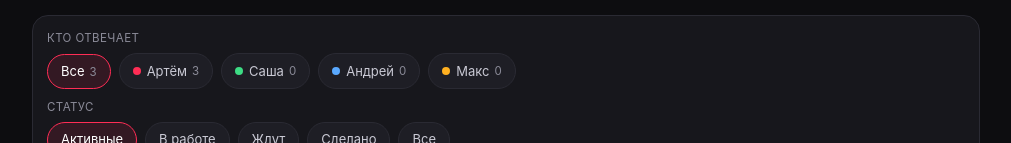
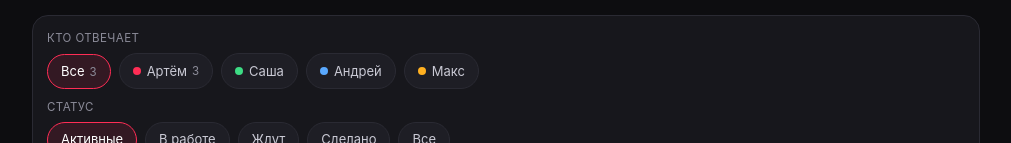
Before and after one commit to art19323/sth-tasks, a plain HTML site: page index.html in a window 1280 px wide. Shown: the part 179-322 px from the top of the page, without its empty margins (134-1145 px from the left). Drawn offline with Linux system fonts and the light colour scheme.

Commit message:
counts per member: active tasks only, hide zero

```diff
--- a/index.html
+++ b/index.html
@@ -310,14 +310,21 @@ function renderStats(){
 function renderMemberChips(){
   const box = document.getElementById("memberChips");
   const counts = {};
-  state.tasks.forEach(t => { const k = t.assignee || ""; counts[k] = (counts[k]||0) + 1; });
-  let html = '<div class="chip' + (filters.member === "all" ? " on" : "") + '" data-member="all">Все<span class="n">' + state.tasks.length + "</span></div>";
+  let active = 0;
+  state.tasks.forEach(t => {
+    if(t.status === "done" || t.status === "dropped") return;
+    active++;
+    const k = t.assignee || "";
+    counts[k] = (counts[k]||0) + 1;
+  });
+  const num = n => n > 0 ? '<span class="n">' + n + "</span>" : "";
+  let html = '<div class="chip' + (filters.member === "all" ? " on" : "") + '" data-member="all">Все' + num(active) + "</div>";
   state.members.forEach(m => {
     html += '<div class="chip' + (filters.member === m.id ? " on" : "") + '" data-member="' + m.id + '">' +
             '<span class="person"><span class="dot" style="background:' + m.color + '"></span>' + m.name + "</span>" +
-            '<span class="n">' + (counts[m.id]||0) + "</span></div>";
+            num(counts[m.id]||0) + "</div>";
   });
-  if(counts[""]) html += '<div class="chip' + (filters.member === "none" ? " on" : "") + '" data-member="none">Без ответственного<span class="n">' + counts[""] + "</span></div>";
+  if(counts[""]) html += '<div class="chip' + (filters.member === "none" ? " on" : "") + '" data-member="none">Без ответственного' + num(counts[""]) + "</div>";
   box.innerHTML = html;
 }
 
```
